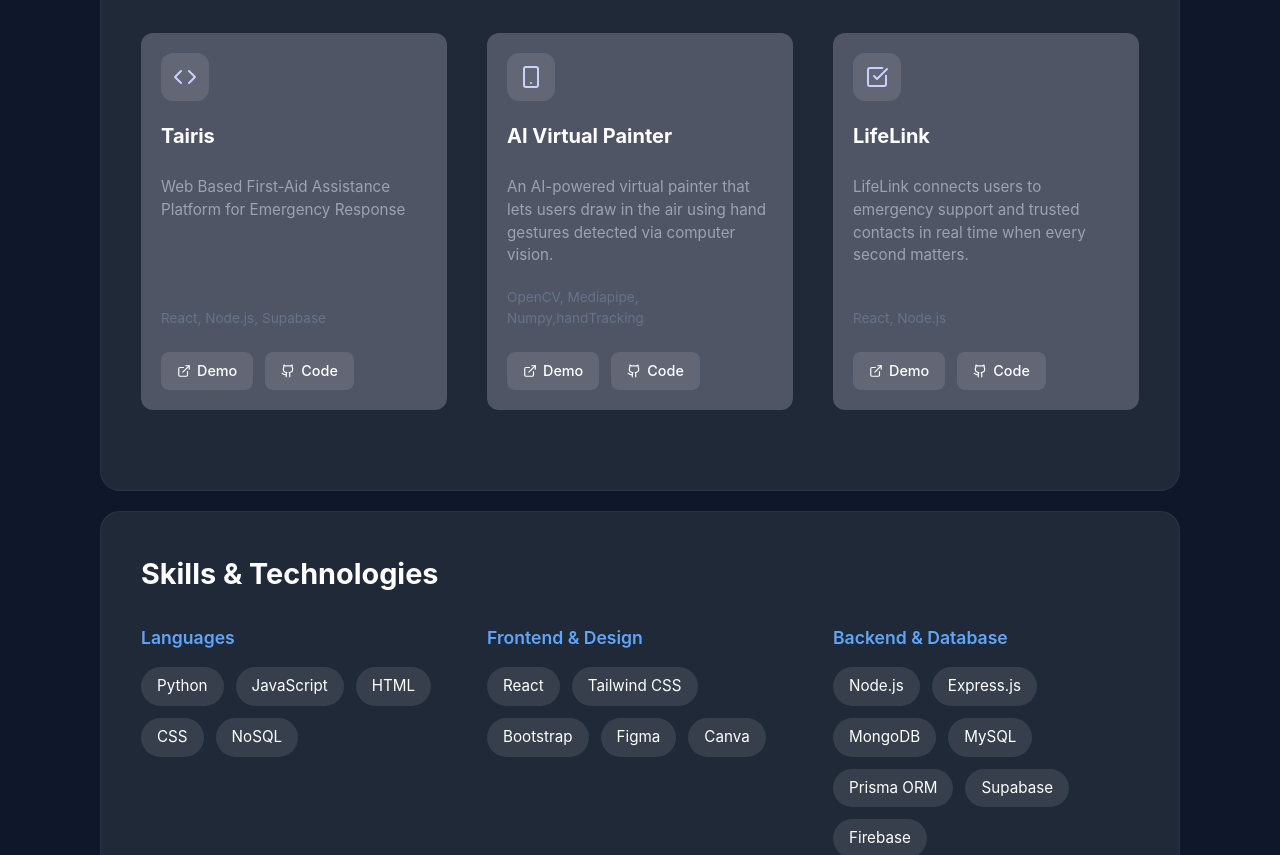
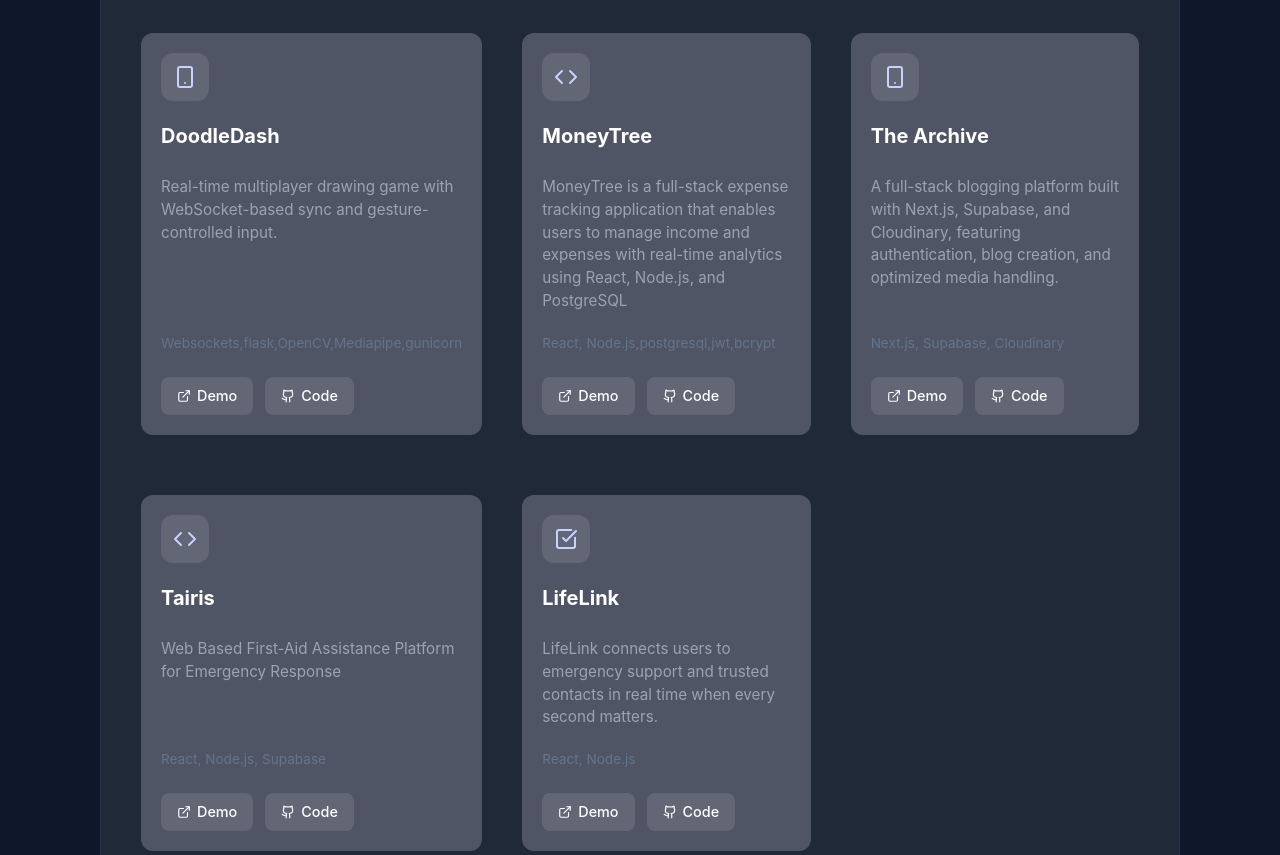
Before and after one commit to RishiiiS/Personal-Portfolio, a React (Vite) app: page / in a window 1280 px wide. Shown: the part 852-1707 px from the top of the page. Built offline with nearby package versions, Linux system fonts and the light colour scheme.

Commit message:
updated projects and skills

```diff
--- a/src/components/ContactCTA.jsx
+++ b/src/components/ContactCTA.jsx
@@ -16,11 +16,11 @@ const ContactCTA = () => {
             </p>
 
             <div className="cta-buttons">
-                <a href="#" className="btn-primary">
+                <a href="https://drive.google.com/file/d/1YkxbOW_2KuJJI8DE-7XLJIFpc7kyhlPS/view?usp=sharing" className="btn-primary">
                     <Download size={18} />
                     <span>Download Resume</span>
                 </a>
-                <a href="mailto:contact@example.com" className="btn-secondary">
+                <a href="mailto:sethrishi28@gmail.com" className="btn-secondary">
                     <Mail size={18} />
                     <span>Get in Touch</span>
                 </a>
--- a/src/components/FeaturedProjects.jsx
+++ b/src/components/FeaturedProjects.jsx
@@ -4,6 +4,30 @@ import ProjectCard from './ProjectCard';
 import '../styles/FeaturedProjects.css';
 
 const projects = [
+    {
+        icon: Smartphone,
+        title: "DoodleDash",
+        description: "Real-time multiplayer drawing game with WebSocket-based sync and gesture-controlled input.",
+        techStack: "Websockets,flask,OpenCV,Mediapipe,gunicorn",
+        demoLink: "https://doodledashh.vercel.app/",
+        codeLink: "https://github.com/RishiiiS/AI-Virtual-Painter"
+    },
+    {
+        icon: Code,
+        title: "MoneyTree",
+        description: "MoneyTree is a full-stack expense tracking application that enables users to manage income and expenses with real-time analytics using React, Node.js, and PostgreSQL",
+        techStack: "React, Node.js,postgresql,jwt,bcrypt",
+        demoLink: "https://moneytree-tau-two.vercel.app/",
+        codeLink: "https://github.com/RishiiiS/Expense_Manager"
+    },
+    {
+        icon: Smartphone,
+        title: "The Archive",
+        description: "A full-stack blogging platform built with Next.js, Supabase, and Cloudinary, featuring authentication, blog creation, and optimized media handling.",
+        techStack: "Next.js, Supabase, Cloudinary",
+        demoLink: "https://archive-nu-mauve.vercel.app/",
+        codeLink: "https://github.com/RishiiiS/Hivon_auto_Assignment"
+    },
     {
         icon: Code,
         title: "Tairis",
@@ -13,21 +37,14 @@ const projects = [
         codeLink: "https://github.com/RishiiiS/tairis/tree/main"
     },
     {
-        icon: Smartphone,
-        title: "AI Virtual Painter",
-        description: "An AI-powered virtual painter that lets users draw in the air using hand gestures detected via computer vision.",
-        techStack: "OpenCV, Mediapipe, Numpy,handTracking",
-        demoLink: "https://drive.google.com/file/d/1Qh62jHRA8CrRGQf_PmJ-LmMRqVJCyIN8/view",
-        codeLink: "https://github.com/RishiiiS/AI-Virtual-Painter"
-    },
-    {
         icon: CheckSquare,
         title: "LifeLink",
         description: "LifeLink connects users to emergency support and trusted contacts in real time when every second matters.",
         techStack: "React, Node.js",
         demoLink: "https://lifelink-alpha.vercel.app/",
         codeLink: "https://github.com/RishiiiS/Lifelink"
-    }
+    },
+
 ];
 
 const FeaturedProjects = () => {
```
